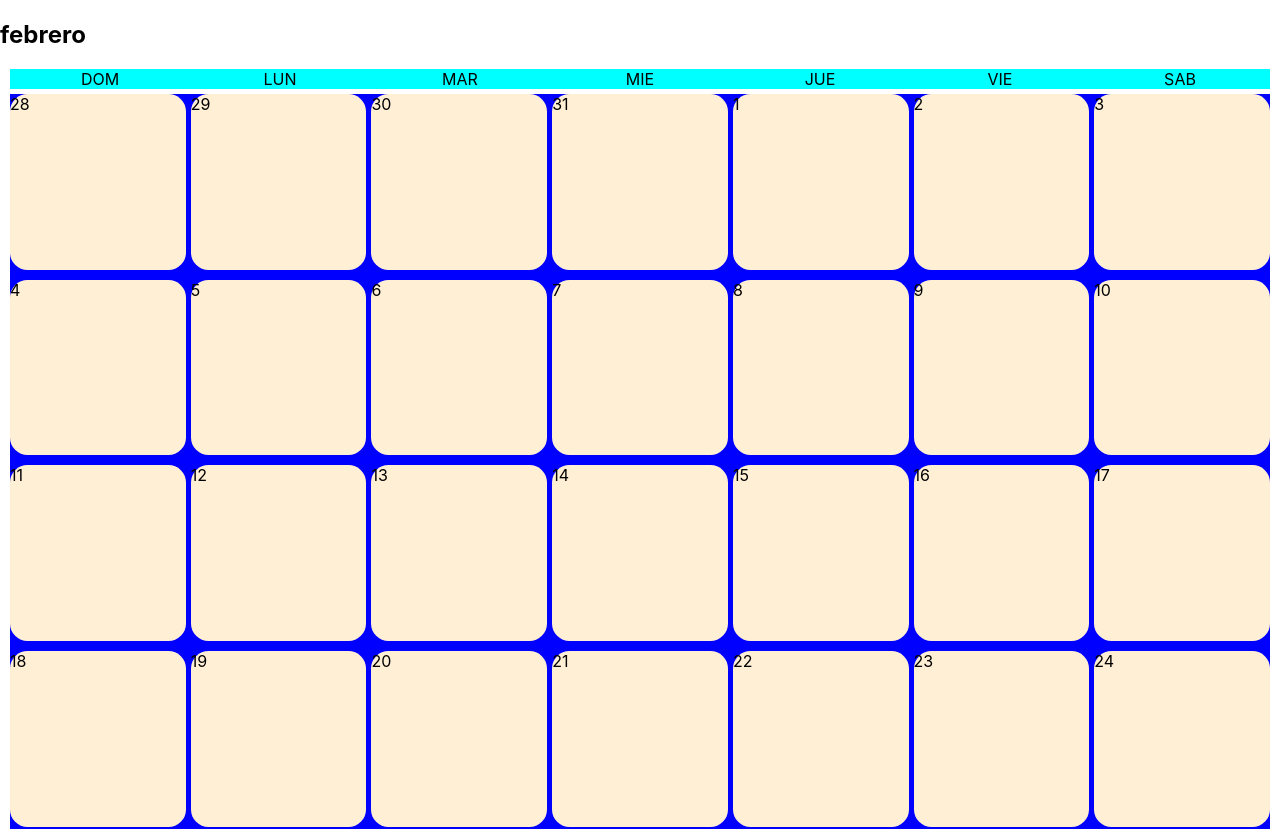
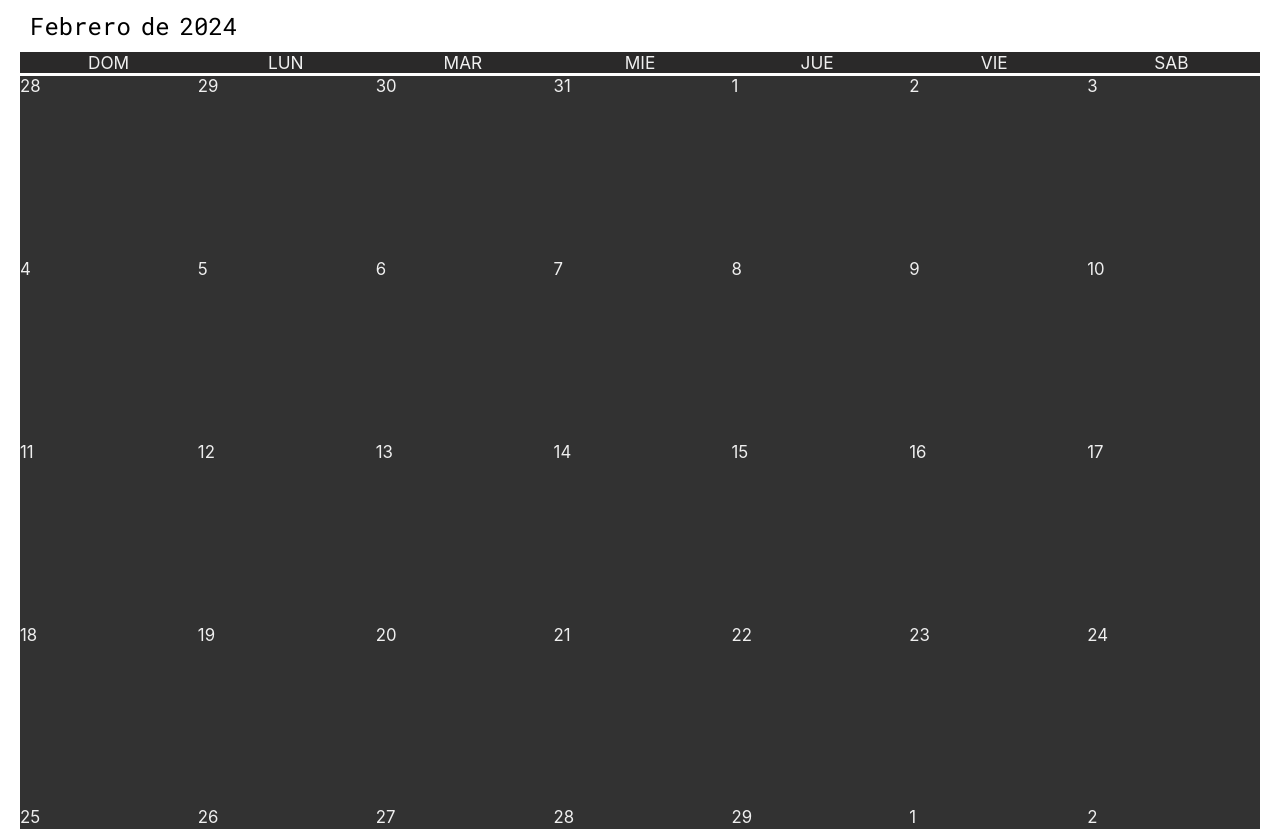
Before and after one commit to chbarr/React-Calendar-App, a React (Create React App) app: page / in a window 1280 px wide. Shown: the top 829 px of the page. Built offline with nearby package versions, Linux system fonts and the light colour scheme.

Commit message:
created month dropdown component to allow user select a different month. Used a state temporary for testing

```diff
--- a/public/index.html
+++ b/public/index.html
@@ -10,21 +10,12 @@
       content="Web site created using create-react-app"
     />
     <link rel="apple-touch-icon" href="%PUBLIC_URL%/logo192.png" />
-    <!--
-      manifest.json provides metadata used when your web app is installed on a
-      user's mobile device or desktop. See https://developers.google.com/web/fundamentals/web-app-manifest/
-    -->
     <link rel="manifest" href="%PUBLIC_URL%/manifest.json" />
-    <!--
-      Notice the use of %PUBLIC_URL% in the tags above.
-      It will be replaced with the URL of the `public` folder during the build.
-      Only files inside the `public` folder can be referenced from the HTML.
+    <link rel="preconnect" href="https://fonts.googleapis.com">
+    <link rel="preconnect" href="https://fonts.gstatic.com" crossorigin>
+    <link href="https://fonts.googleapis.com/css2?family=Roboto+Mono:ital,wght@0,100..700;1,100..700&display=swap" rel="stylesheet">
 
-      Unlike "/favicon.ico" or "favicon.ico", "%PUBLIC_URL%/favicon.ico" will
-      work correctly both with client-side routing and a non-root public URL.
-      Learn how to configure a non-root public URL by running `npm run build`.
-    -->
-    <title>React App</title>
+    <title>React Calendar App</title>
   </head>
   <body>
     <noscript>You need to enable JavaScript to run this app.</noscript>
--- a/src/Components/App/App.css
+++ b/src/Components/App/App.css
@@ -1,23 +1,45 @@
-.calendarGrid{
+:root {
+  --black-theme-calendar-header-color: #323232;
+  --black-theme-calendar-body-color: #2a2929;
+  --black-theme-calendar-dropdown-color: #272829;
+  --black-theme-font-color: #efefef;
+
+  --calendar-header-font-size: 1.5rem;
+  --calendar-column-header-font-size: 1.08rem;
+  --calendar-body-font-size: 1.05rem;
+  --calendar-dropdown-font-size: 1.1rem;
+}
+
+body {
+  font-size: 62.5%;
+}
+
+.calendarGrid {
   display: grid;
-  grid-template-rows: repeat(5, 1fr);;
-  grid-template-columns: repeat(7, 1fr);;
+  grid-template-rows: repeat(5, 1fr);
+  ;
+  grid-template-columns: repeat(7, 1fr);
+  ;
   row-gap: 10px;
   column-gap: 5px;
-  margin: 0 10px;
-  background-color: blue;
+  margin: 0 20px;
+  background-color: var(--black-theme-calendar-header-color);
+  color: var(--black-theme-font-color);
+  font-size: var(--calendar-body-font-size);
 }
 
-.calendarGridHeader{
+.calendarGridHeader {
   display: grid;
-  margin: 0 10px 5px 10px;
-  grid-template-columns: repeat(7, 1fr);;
+  margin: 0 20px 3px 20px;
+  grid-template-columns: repeat(7, 1fr);
+  ;
   justify-items: center;
-  background-color: aqua;
+  background-color: var(--black-theme-calendar-body-color);
+  color: var(--black-theme-font-color);
+  font-size: var(--calendar-column-header-font-size);
 }
 
 .calendarGrid .dayCell {
-  background-color: papayawhip;
   aspect-ratio: 1;
   border-radius: 10%;
 }
--- a/src/Components/App/App.js
+++ b/src/Components/App/App.js
@@ -1,11 +1,12 @@
 import './App.css';
-import { useCalendar, weekDaysES, monthsES } from '../../customHooks/useCalendar';
+import { useCalendar, weekDaysES, monthsNameES } from '../../customHooks/useCalendar';
+import { MonthDropdown } from '../MonthDropdown/MonthDropdown';
 function App() {
-  const days = useCalendar();
+  const calendar = useCalendar();
   return (
     <div className="App">
       <div>
-        <h2>{monthsES[days.month]}</h2>
+        <MonthDropdown months={monthsNameES} month={calendar.month} year={calendar.year}/>
         <div className='calendarGridHeader'>
           {weekDaysES.slice(0, weekDaysES.length - 1).map((day, i) => (
             <div key={i}
@@ -17,17 +18,17 @@ function App() {
         </div>
         <div className='calendarGrid'>
           {
-            days['previousMonth'].map(dayNumber => (
+            calendar['previousMonth'].map(dayNumber => (
               <div className="dayCell">{dayNumber}</div>
             ))
           }
           {
-            days['currentMonth'].map((_, i) => (
+            calendar['currentMonth'].map((_, i) => (
               <div className="dayCell">{i + 1}</div>
             ))
           }
           {
-            days['nextMonth'].map((_, i) => (
+            calendar['nextMonth'].map((_, i) => (
               <div className="dayCell">{i + 1}</div>
             ))
           }
--- /dev/null
+++ b/src/Components/MonthDropdown/MonthDropdown.js
@@ -0,0 +1,55 @@
+import './monthDropdown.css';
+import React, { useState } from 'react'
+import { v4 as uuidv4 } from 'uuid';
+import { monthsNameES } from '../../customHooks/useCalendar';
+
+function MonthDropdown(props) {
+    const [dropdownOpen, setDropdownOpen] = useState(false);
+    const [selectedMonth, setSelectedMonth] = useState(null);
+
+    const toggleDropdown = () => {
+        setDropdownOpen(!dropdownOpen);
+    };
+
+    const handleItemClick = (index) => {
+        console.log(monthsNameES[index])
+        setSelectedMonth(index === selectedMonth ? null : index);
+        setDropdownOpen(false);
+    };
+
+    return (
+        <section className='dropdown-container'>
+            <div className='date-picker-container'>
+                <button className='date-picker-btn' onClick={toggleDropdown}>
+                    {monthsNameES[props.month]}
+                </button>
+                <span>de</span>
+                <button className='date-picker-btn'>
+                    {props.year}
+                </button>
+            </div>
+
+            {dropdownOpen && (
+                <div className='dropdown-content'>
+                    <ul>
+                        {
+                            props.months.map((month, i) =>
+                            (
+                                <li
+                                    key={uuidv4()}
+                                    onClick={() => handleItemClick(i)}
+                                    className={selectedMonth === i ? 'selected' : ''}
+                                >
+                                    {month}
+                                </li>
+                            )
+                            )
+                        }
+                    </ul>
+                </div>
+            )}
+        </section>
+    )
+}
+
+export { MonthDropdown }
--- /dev/null
+++ b/src/Components/MonthDropdown/monthDropdown.css
@@ -0,0 +1,53 @@
+.dropdown-container {
+    position: relative;
+    display: inline-block;
+    margin-left: 20px;
+}
+.date-picker-container{
+    font-family: 'Roboto Mono';
+    font-size: var(--calendar-header-font-size);
+}
+
+.date-picker-btn {
+    padding: 10px;
+    height: fit-content;
+    border: none;
+    cursor: pointer;
+    background-color: transparent;
+    font-family: inherit;
+    font-size: inherit;
+}
+
+.dropdown-content {
+    display: block;
+    position: absolute;
+    max-height: 130px;
+    overflow-y: auto;
+    border: 1px solid #ccc;
+    border-radius: 4px;
+    box-shadow: 0 4px 8px rgba(0, 0, 0, 0.1);
+}
+
+.dropdown-content ul {
+    list-style: none;
+    padding: 0;
+    margin: 0;
+    background-color: var(--black-theme-calendar-dropdown-color);
+    font-size: var(--calendar-dropdown-font-size);
+    color: var(--black-theme-font-color)
+}
+
+.dropdown-content li {
+    position: relative;
+    padding: 5px;
+    cursor: pointer;
+    font-family: 'Roboto Mono';
+    background-image: linear-gradient(to bottom, rgba(255, 255, 255, 0), var(--black-theme-font-color) 1px);
+    background-position: 6px bottom;
+    background-size: 75% 1px;
+    background-repeat: no-repeat;
+}
+
+.dropdown-content li:hover {
+    background-color: #f0f0f0;
+}
--- a/src/customHooks/useCalendar.js
+++ b/src/customHooks/useCalendar.js
@@ -1,5 +1,5 @@
 export const weekDaysES = ['domingo', 'lunes', 'martes', 'miercoles', 'jueves', 'viernes', 'sabado', 'domingo'];
-export const monthsES = ['enero', 'febrero', 'marzo', 'abril', 'mayo', 'junio', 'julio', 'agosto', 'septiembre', 'octubre', 'noviembre', 'diciembre'];
+export const monthsNameES = ['Enero', 'Febrero', 'Marzo', 'Abril', 'Mayo', 'Junio', 'Julio', 'Agosto', 'Septiembre', 'Octubre', 'Noviembre', 'Diciembre'];
 
 const getPreviousMonth = (currentMonth) => {
     return (currentMonth === 0 ? 11 : currentMonth - 1);
@@ -14,6 +14,7 @@ function useCalendar(year = new Date().getFullYear(), month = new Date().getMont
 
     const days = {
         'month': month,
+        'year':year,
         'previousMonth': [],
         'currentMonth': [],
         'nextMonth': []
```
